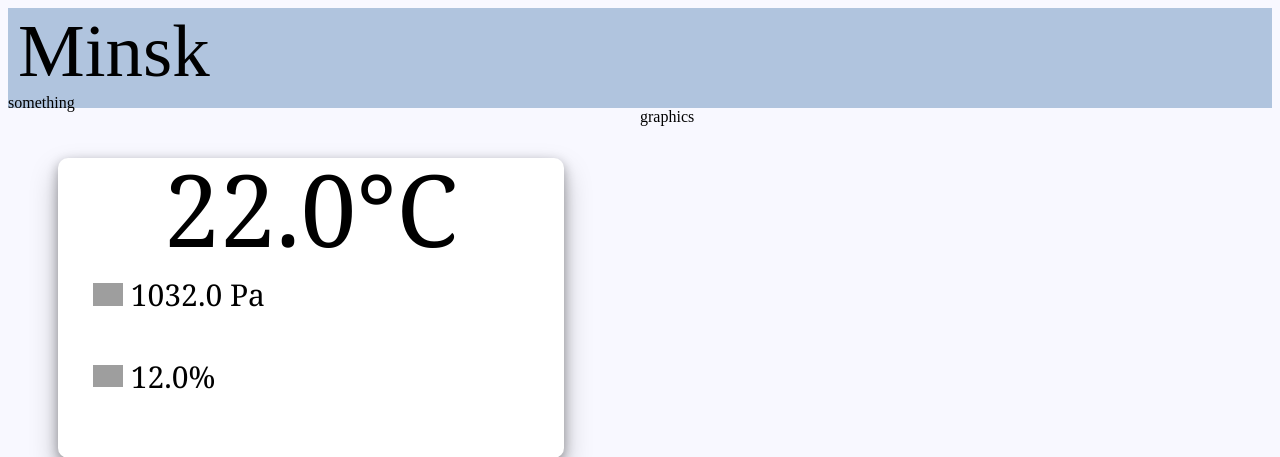
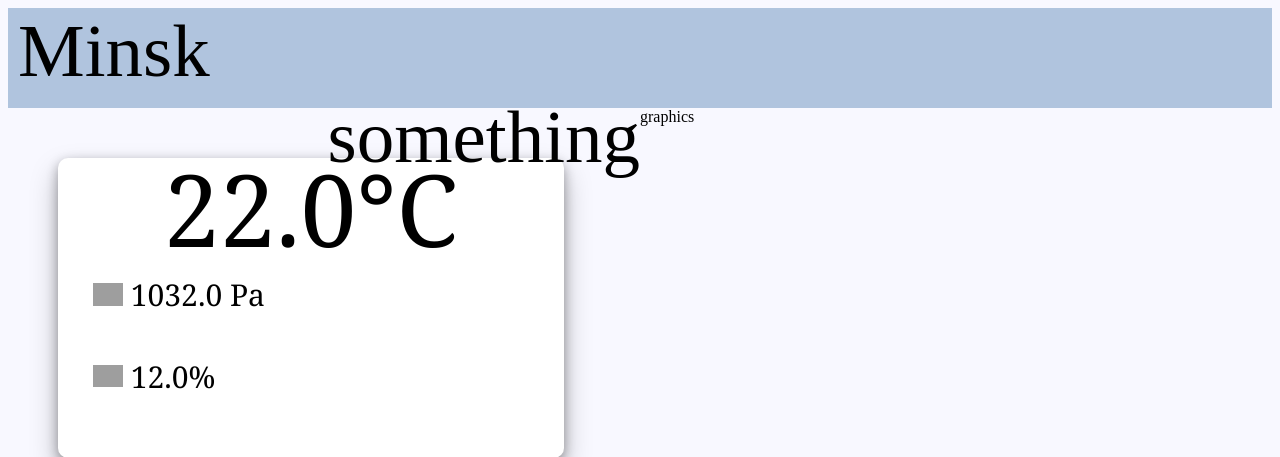
Before and after one commit to maryzyryanova/Meteostation, a Django app: page / in a window 1280 px wide. Shown: the top 457 px of the page. Run offline with Django 4.2, Linux system fonts and the light colour scheme; data comes from the database, SQL or seed files in the repository; grey boxes are pictures that could not be loaded.

Commit message:
initial commit

```diff
--- a/my_course_project/meteostation_app/templates/weather_forecast.html
+++ b/my_course_project/meteostation_app/templates/weather_forecast.html
@@ -73,9 +73,10 @@
         <header>
             <div class="city">
                 Minsk
-            </div class="time">
+            </div>
+            <div class="time">
                 something
-            <div/>
+            </div>
         </header>
     </div>
 
```
